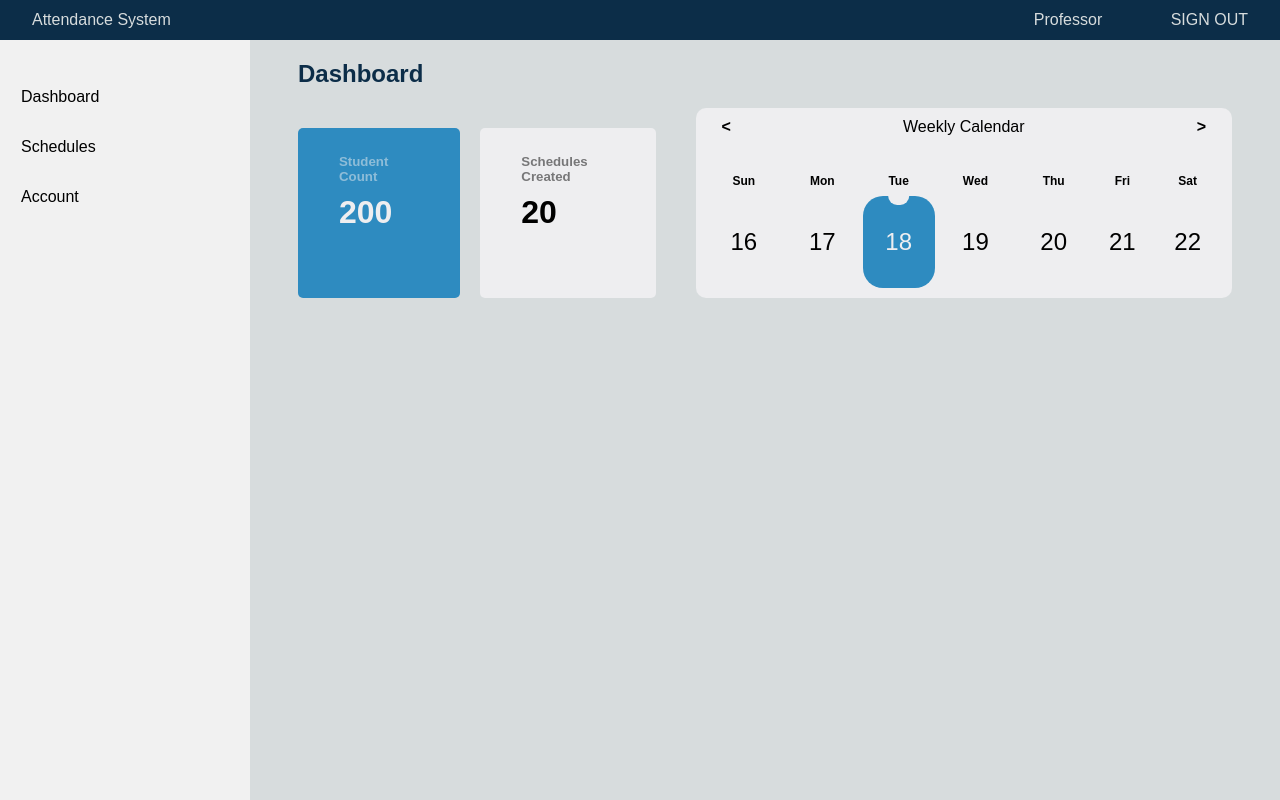
After one commit to GetALifehahaha/Attendance, a PHP site: page /teacher_dashboard.html in a window 1280 px wide. The commit adds this page. Run offline with PHP 8.4, Linux system fonts and the light colour scheme.

Commit message:
added_dashboard

```diff
--- a/project_fiels/teacher_account.html
+++ b/project_fiels/teacher_account.html
@@ -22,7 +22,7 @@
         <aside class="sidebar">
             <ul class="options">
                 <li>
-                    Dashboard
+                    <a href="teacher_dashboard.html">Dashboard</a>
                 </li>
                 <li>
                     <span>
--- /dev/null
+++ b/project_fiels/teacher_dashboard.html
@@ -0,0 +1,94 @@
+<!DOCTYPE html>
+<html lang="en">
+
+<head>
+    <meta charset="UTF-8">
+    <meta name="viewport" content="width=device-width, initial-scale=1.0">
+    <title>Attendance System</title>
+    <link rel="stylesheet" href="teacher_page.css">
+    <script defer src="teacher_schedule.js"></script>
+</head>
+
+<body>
+    <nav id="navbar">
+        <h3>Attendance System</h3>
+        <div>
+            <span class="professor-name">Professor</span>
+            <a href="#" id="signOut">SIGN OUT</a>
+        </div>
+    </nav>
+
+    <div class="main">
+        <aside class="sidebar">
+            <ul class="options">
+                <li>
+                    <a href="teacher_dashboard.html">Dashboard</a>
+                </li>
+                <li>
+                    <span>
+                        <a href="teacher_schedule.html">Schedules</a>
+                    </span>
+                </li>
+                <li>
+                    <a href="teacher_account.html">Account</a>
+                </li>
+            </ul>
+        </aside>
+
+        <main>
+            <div class="breadcrumbs">
+                <h2>Dashboard</h2>
+            </div>
+
+            <div class="grid dashboard">
+                <div class="grid student_status">
+                    <div class="container dashboard_card card1">
+                        <h5>Student Count</h5>
+                        <h3>200</h3>
+                    </div>
+                    <div class="container dashboard_card card2">
+                        <h5>Schedules Created</h5>
+                        <h3>20</h3>
+                    </div>
+                </div>
+
+                <div class="weekly_calendar">
+                    <div class="direction">
+                        <p><</p>
+                        Weekly Calendar
+                        <p>></p>
+                    </div>
+                    <table>
+                        <tr>
+                            <th>Sun</th>
+                            <th>Mon</th>
+                            <th>Tue</th>
+                            <th>Wed</th>
+                            <th>Thu</th>
+                            <th>Fri</th>
+                            <th>Sat</th>
+                        </tr>
+                        <tr>
+                            <td>16</td>
+                            <td>17</td>
+                            <td id="current">18</td>
+                            <td>19</td>
+                            <td>20</td>
+                            <td>21</td>
+                            <td>22</td>
+                        </tr>
+                    </table>
+                </div>
+            </div>
+            <!-- <div class="container"></div> -->
+
+
+        </main>
+    </div>
+
+    <script>
+
+    </script>
+</body>
+
+</html>
--- a/project_fiels/teacher_page.css
+++ b/project_fiels/teacher_page.css
@@ -376,6 +376,82 @@ button{
     }
 }
 
+.grid.dashboard{
+    grid-template-columns: 4fr 6fr;
+    gap: 40px;
+}
+.student_status{
+    gap: 20px;
+    grid-template-columns: auto auto;
+}
+.dashboard_card{
+    padding: 1rem;
+
+    h5{
+        margin-bottom: -10px;
+        filter: opacity(50%);
+    }
+    h3{
+        font-size: 2rem;
+    }
+}
+.weekly_calendar{
+    border-radius: 10px;
+    background-color: var(--clr-main);
+    padding: 10px;
+    .direction{
+        display: flex;
+        justify-content: space-between;
+        align-items: center;
+
+        *{
+            padding: 0 1rem;
+        }
+        p{
+            font-weight: bold;
+        }
+    }
+    table{
+        margin-top: 30px;
+        border-collapse: collapse;
+        width: 100%;
+
+        td, th{
+            padding: .5rem;
+            text-align: center;
+        }
+        th{
+            font-size: .75rem;
+        }
+        td{
+            padding: 2rem 0;
+            font-size: 1.5rem
+        }
+
+        #current{
+            position: relative;
+            background-color: var(--clr-accent);
+            color: var(--clr-main);
+            border-radius: 20px;
+        }
+        #current::before{
+            content: '';
+            position: absolute;
+            width: 30%; height: 10%;
+            background-color: var(--clr-main);
+            top: 0;
+            left: 50%;
+            transform: translateX(-50%);
+            border-radius: 0 0 20px 20px;
+        }
+    }
+}
+
+.card1{
+    background-color: var(--clr-accent);
+    color: var(--clr-main);
+}
+
 .add_schedule.show{
     left: 50%;
 }
--- a/project_fiels/teacher_schedule.html
+++ b/project_fiels/teacher_schedule.html
@@ -22,7 +22,8 @@
         <aside class="sidebar">
             <ul class="options">
                 <li>
-                    Dashboard
+                    <a href="teacher_dashboard.html">Dashboard</a>
+
                 </li>
                 <li>
                     <span>
--- a/project_fiels/teacher_schedule_section.html
+++ b/project_fiels/teacher_schedule_section.html
@@ -22,7 +22,8 @@
         <aside class="sidebar">
             <ul class="options">
                 <li>
-                    Dashboard
+                    <a href="teacher_dashboard.html">Dashboard</a>
+
                 </li>
                 <li>
                     <a href="teacher_schedule.html">Schedules</a>
```
Also changed, not shown: README.md.
